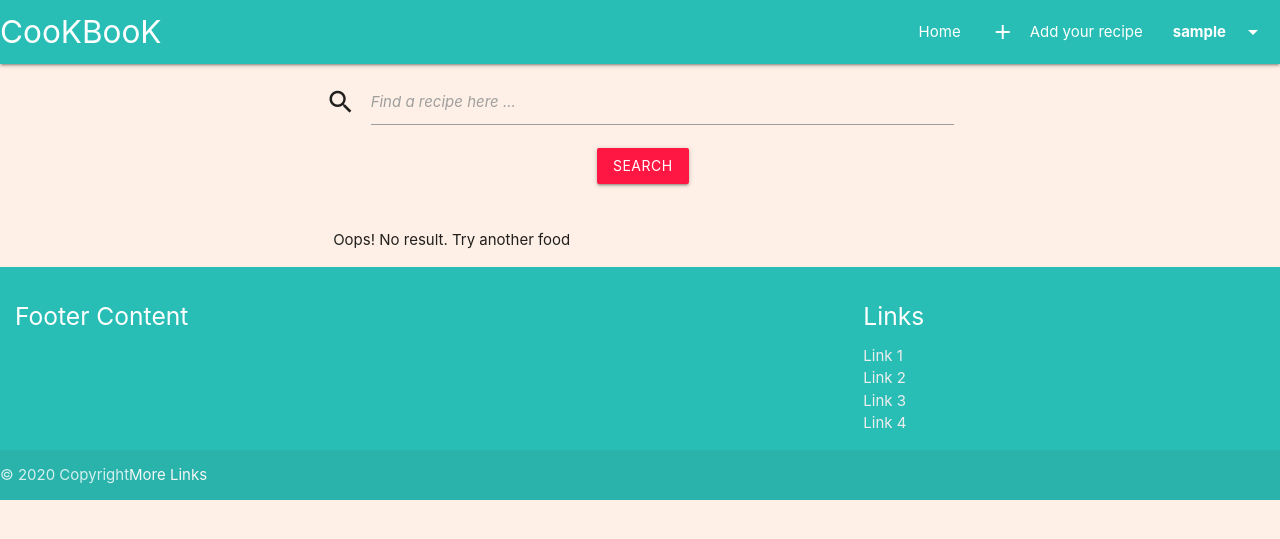
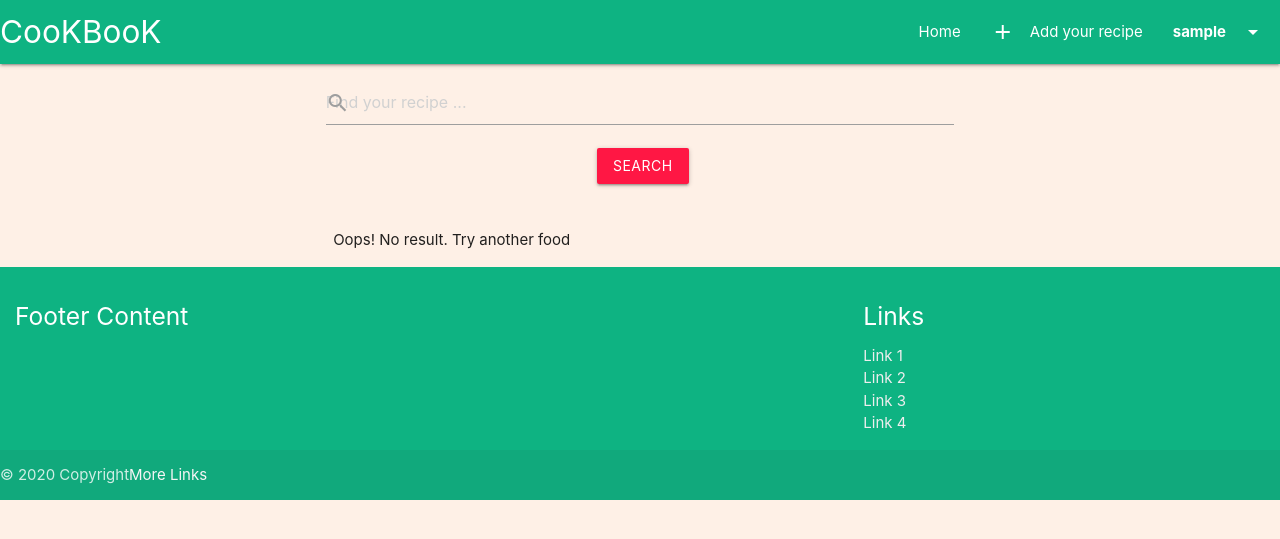
Before and after one commit to meghdadyazdi/cookbook, a Flask app: page /search_recipe in a window 1280 px wide. Shown: the top 539 px of the page. Run offline with Flask 2, Linux system fonts and the light colour scheme; the visitor is signed in with stand-in values (Sample User, id 1); data that the repository does not hold is empty; some libraries are stand-ins or nearby versions.

Commit message:
add modifocation of search box

```diff
--- a/static/css/style.css
+++ b/static/css/style.css
@@ -5,7 +5,9 @@ body{
 nav,
 .sidenav{
     /* background-color: #00e676; */
-    background-color: #28beb5;
+    /* background-color: #28beb5; */
+    background-color: #0eb382;
+    /* background-color: #00af7b */
 }
 
 .btn, .btn-large, .btn-small {
--- a/templates/search_recipe.html
+++ b/templates/search_recipe.html
@@ -5,16 +5,11 @@
 
 
 
-
-
-
-
-<form action="{{ url_for('search_recipe') }}" method="POST" class="col s12">
+<form action="{{ url_for('search_recipe') }}" method="POST" class="col s3 search_form">
 	<div class="row">
 		<div class="input-field col s6 push-s3">
-			<i class="material-icons prefix">search</i>
-			<input id="search_recipe" name="search_recipe" class="validate">
-			<label for="search_recipe"><i>Find a recipe here ...</i></label>
+			<input id="search_recipe" name="search_recipe" class="validate" placeholder="Find your recipe ..." required>
+			<label class="label-icon" for="search_recipe"><i class="material-icons">search</i></label>
 			<div class="row">
 				<div class="input-field col s4 push-s5">
 					<button type="submit" class="btn btn-primary btn-block">Search</button>
@@ -23,7 +18,6 @@
 		</div>
 	</div>
 </form>
-
 
 {% if recipes_search[0] %}
 <section class="container">
--- a/templates/sign_in.html
+++ b/templates/sign_in.html
@@ -12,14 +12,14 @@
 			<div class="input-field col s4 push-s4">
 				<i class="material-icons prefix">account_circle</i>
 				<label for="exampleInputEmail1">Username</label>
-				<input type="text" class="form-control" name="username" placeholder="Username">
+				<input type="text" class="form-control" name="username" placeholder="Username" required>
         </div>
 			</div>
 			<div class="row">
 				<div class="input-field col s4 push-s4">
 					<i class="material-icons prefix">vpn_key</i>
 					<label for="exampleInputPassword1">Password</label>
-					<input type="password" class="form-control" name="pass" placeholder="Password">
+					<input type="password" class="form-control" name="pass" placeholder="Password" required>
         </div>
 				</div>
 				{% if invalid_pass %}
--- a/templates/sign_up.html
+++ b/templates/sign_up.html
@@ -16,15 +16,15 @@
 		<div class="row">
 			<div class="input-field col s4 push-s4">
 				<i class="material-icons prefix">account_circle</i>
-				<label for="exampleInputEmail1">Username</label>
-                    <input type="text" class="form-control" name="username" placeholder="Username">
+				<label for="exampleInputEmail1" >Username</label>
+                    <input type="text" class="form-control" name="username" placeholder="Username" required>
 			</div>
 		</div>
 		<div class="row">
 			<div class="input-field col s4 push-s4">
 				<i class="material-icons prefix">vpn_key</i>
 				<label for="exampleInputPassword1">Password</label>
-                    <input type="password" class="form-control" name="pass" placeholder="Password">
+                    <input type="password" class="form-control" name="pass" placeholder="Password" required>
 			</div>
 		</div>
         {% if invalid_username %}
```
Also changed, not shown: templates/find_recipe.html (+17 -3 lines), templates/search.html (deleted, +0 -20 lines).
